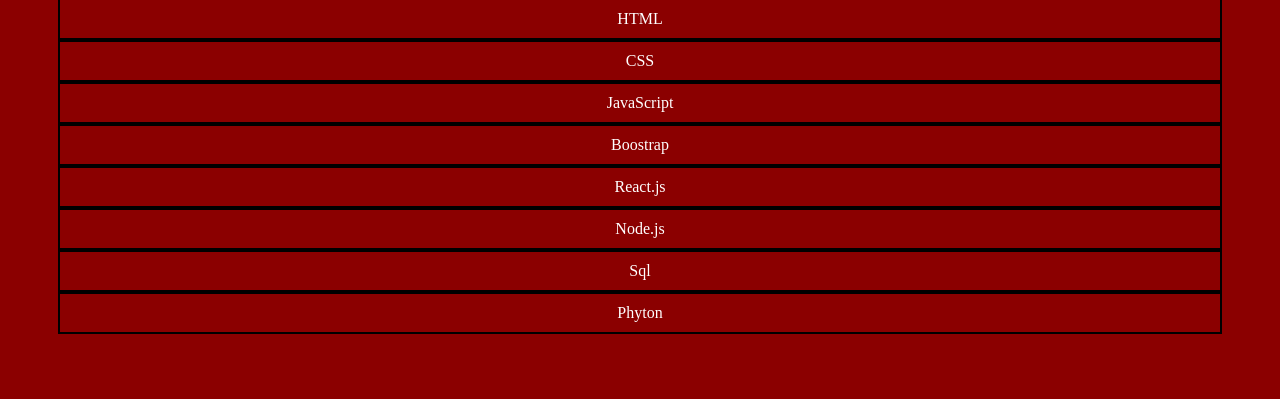
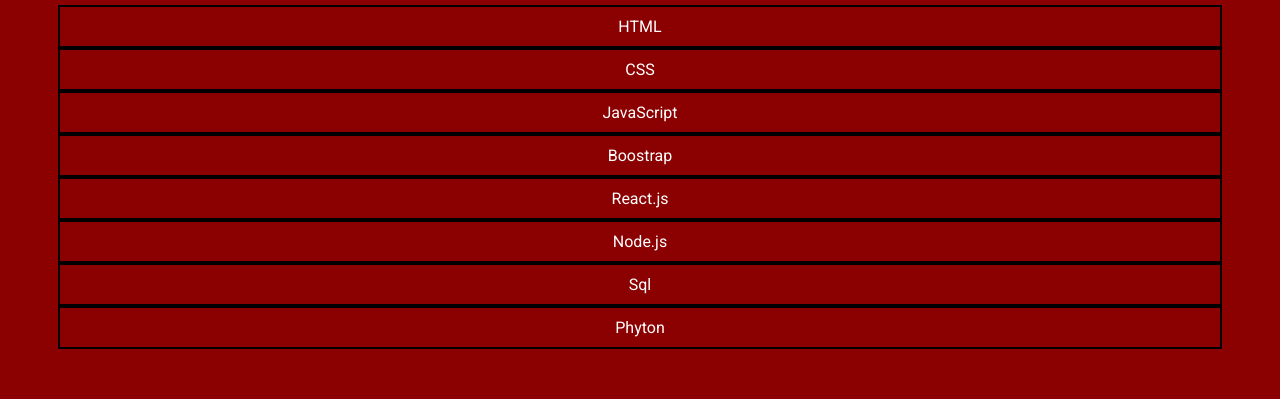
Before and after one commit to heavenlybobby2/mysite, a plain HTML site: page about.html in a window 1280 px wide. Shown: the part 511-910 px from the top of the page. Drawn offline with Linux system fonts and the light colour scheme.

Commit message:
Imported font family

```diff
--- a/about.html
+++ b/about.html
@@ -5,6 +5,10 @@
   <meta http-equiv="X-UA-Compatible" content="IE=edge">
   <meta name="viewport" content="width=device-width, initial-scale=1.0">
   <title>About Heavenly Bobby</title>
+
+  <link rel="preconnect" href="https://fonts.googleapis.com">
+  <link rel="preconnect" href="https://fonts.gstatic.com" crossorigin>
+  <link href="https://fonts.googleapis.com/css2?family=Roboto:wght@400;500;700&display=swap" rel="stylesheet">
   <link rel="stylesheet" href="styles/about.css">
 </head>
 <body>
--- a/styles/about.css
+++ b/styles/about.css
@@ -1,6 +1,7 @@
 body {
   background-color: darkred;
   color: white;
+  font-family: 'Roboto', sans-serif;
 }
 
 .nav-bar {
--- a/styles/contact.css
+++ b/styles/contact.css
@@ -1,3 +1,4 @@
 body {
   background-color: darkred;
+  font-family: 'Roboto', sans-serif;
 }
--- a/styles/style.css
+++ b/styles/style.css
@@ -1,5 +1,6 @@
 body {
   background-color: darkred;
+  font-family: 'Roboto', sans-serif;
 }
 
 .header {
```
Also changed, not shown: contact.html (+3 -0 lines), index.html (+3 -0 lines).
